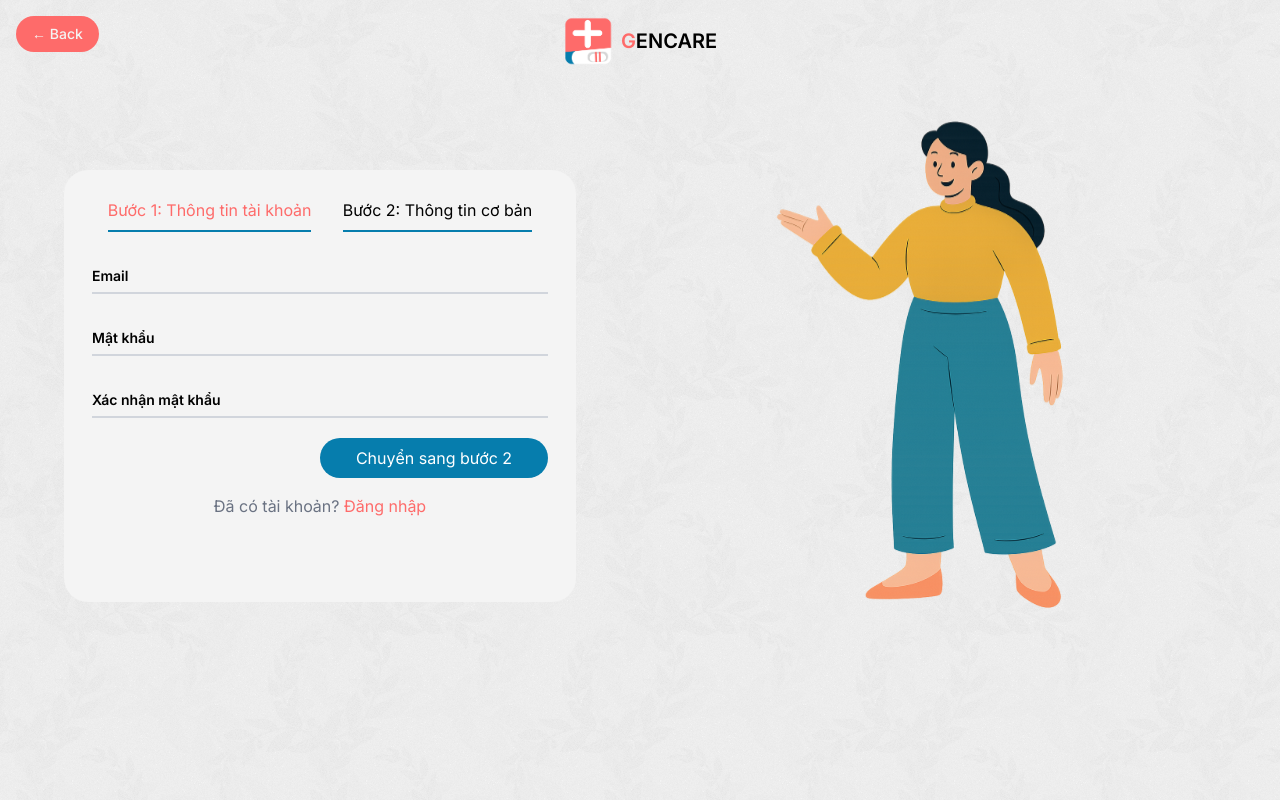
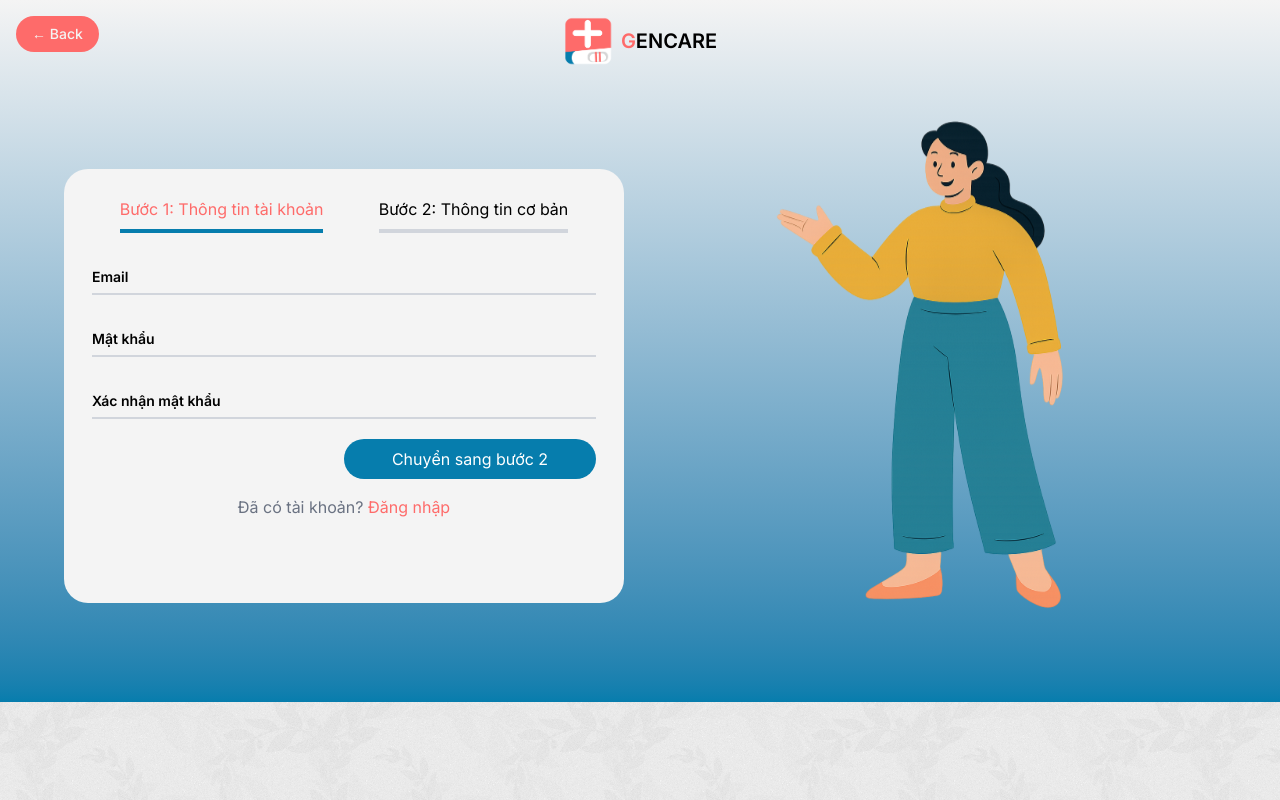
Before and after one commit to hatohui/GenCare, a Next.js app in the folder frontend/: page /register in a window 1280 px wide. Built offline with nearby package versions, Linux system fonts and the light colour scheme; no server answers.

Commit message:
feat: register styling

```diff
--- a/frontend/src/Components/Auth/LoginForm.tsx
+++ b/frontend/src/Components/Auth/LoginForm.tsx
@@ -34,9 +34,7 @@ const LoginForm = ({ handleLogin, formError }: LoginComponentProps) => {
 		e.preventDefault()
 
 		try {
-			if (remember.value) {
-				localStorage.setItem('remember', remember.value)
-			}
+			localStorage.setItem('remember', remember.value)
 
 			const parsed = loginSchema.safeParse({
 				email: email.value,
--- a/frontend/src/Components/Auth/RegisterForm.tsx
+++ b/frontend/src/Components/Auth/RegisterForm.tsx
@@ -10,6 +10,7 @@ import FloatingLabel, { FloatingLabelErrorData } from '../Form/FloatingLabel'
 import GoogleLoginButton from './GoogleLoginButton'
 import SubmitButton from './SubmitButton'
 import clsx from 'clsx'
+import { AnimatePresence, motion } from 'motion/react'
 
 type RegisterFormProps = keyof RegisterFormData
 
@@ -130,16 +131,13 @@ const RegisterForm = ({
 
 	return (
 		<form
-			className={clsx(
-				'p-7 max-w-lg min-w-sm rounded-3xl bg-general',
-				className
-			)}
+			className={clsx('p-7  min-w-sm rounded-3xl bg-general', className)}
 			onSubmit={handleSubmit}
 		>
 			<div className='text-md pb-5 flex justify-around'>
 				<p
 					className={clsx(
-						'border-b-2 border-gray-400 pb-2',
+						'border-b-4 border-gray-300 pb-2',
 						step === 1 && 'text-accent border-main'
 					)}
 				>
@@ -147,17 +145,22 @@ const RegisterForm = ({
 				</p>
 				<p
 					className={clsx(
-						'border-b-2 border-main pb-2',
-						step === 2 && 'text-accent'
+						'border-b-4 border-gray-300 pb-2',
+						step === 2 && 'text-accent border-main'
 					)}
 				>
 					Bước 2: Thông tin cơ bản
 				</p>
 			</div>
 
-			{/* Step 1: Basic Information */}
+			<AnimatePresence>
 				{step === 1 && (
-				<>
+					<motion.div
+						key={step}
+						initial={{ opacity: 0, x: 30 }}
+						animate={{ opacity: 1, x: 0 }}
+						transition={{ duration: 0.3 }}
+					>
 						<FloatingLabel
 							label='Email'
 							id='email'
@@ -187,7 +190,6 @@ const RegisterForm = ({
 							error={errors.confirmPassword}
 						/>
 
-					{/* Next button */}
 						<div className='flex justify-end'>
 							<button
 								type='button'
@@ -197,12 +199,17 @@ const RegisterForm = ({
 								Chuyển sang bước 2
 							</button>
 						</div>
-				</>
+					</motion.div>
 				)}
 
 				{/* Step 2: Additional Information */}
 				{step === 2 && (
-				<>
+					<motion.div
+						key={step}
+						initial={{ opacity: 0, x: -20 }}
+						animate={{ opacity: 1, x: 0 }}
+						transition={{ duration: 0.3 }}
+					>
 						<div className='flex gap-4'>
 							<FloatingLabel
 								label='Họ'
@@ -315,8 +322,9 @@ const RegisterForm = ({
 								buttonClass='bg-main text-white w-full p-2 rounded-full flex justify-center bg-gradient-to-r from-accent to-accent/80 backdrop-blur-3xl hover:from-accent/90 hover:to-accent'
 							/>
 						</div>
-				</>
+					</motion.div>
 				)}
+			</AnimatePresence>
 
 			{/* Footer: Google Login & Redirect */}
 			<div className='text-center text-gray-500 mt-4'>
--- a/frontend/src/app/(auth)/register/page.tsx
+++ b/frontend/src/app/(auth)/register/page.tsx
@@ -57,7 +57,8 @@ const Register = () => {
 	if (registerMutation.isPending) return <LoadingPage />
 
 	return (
-		<main className='max-h-screen center-all p-4 flex-col items-center justify-center'>
+		<main className='relative max-h-screen center-all bg-gradient-to-b from-general to-main p-4 flex-col items-center justify-center'>
+			<div className='absolute top-0 left-0 full-screen florageBackground -z-10' />
 			<div className='flex items-center gap-2 mb-5'>
 				<Image
 					src={'/images/gencarelogo.png'}
@@ -71,7 +72,13 @@ const Register = () => {
 			</div>
 
 			<div className='w-full max-w-6xl grid grid-cols-1 md:grid-cols-2 gap-8 items-center justify-center'>
-				<RegisterPage className='' handleRegister={handleRegister} />
+				<div>
+					{/* <h1 className='text-2xl  pb-2'>Đăng Ký</h1> */}
+					<RegisterPage
+						className='w-full z-10'
+						handleRegister={handleRegister}
+					/>
+				</div>
 
 				<motion.div
 					initial={{ opacity: 0, x: 50 }}
@@ -84,8 +91,6 @@ const Register = () => {
 					/>
 				</motion.div>
 			</div>
-
-			<FlorageBackground />
 		</main>
 	)
 }
```
Lines whose indentation alone changed are shown as unchanged.
